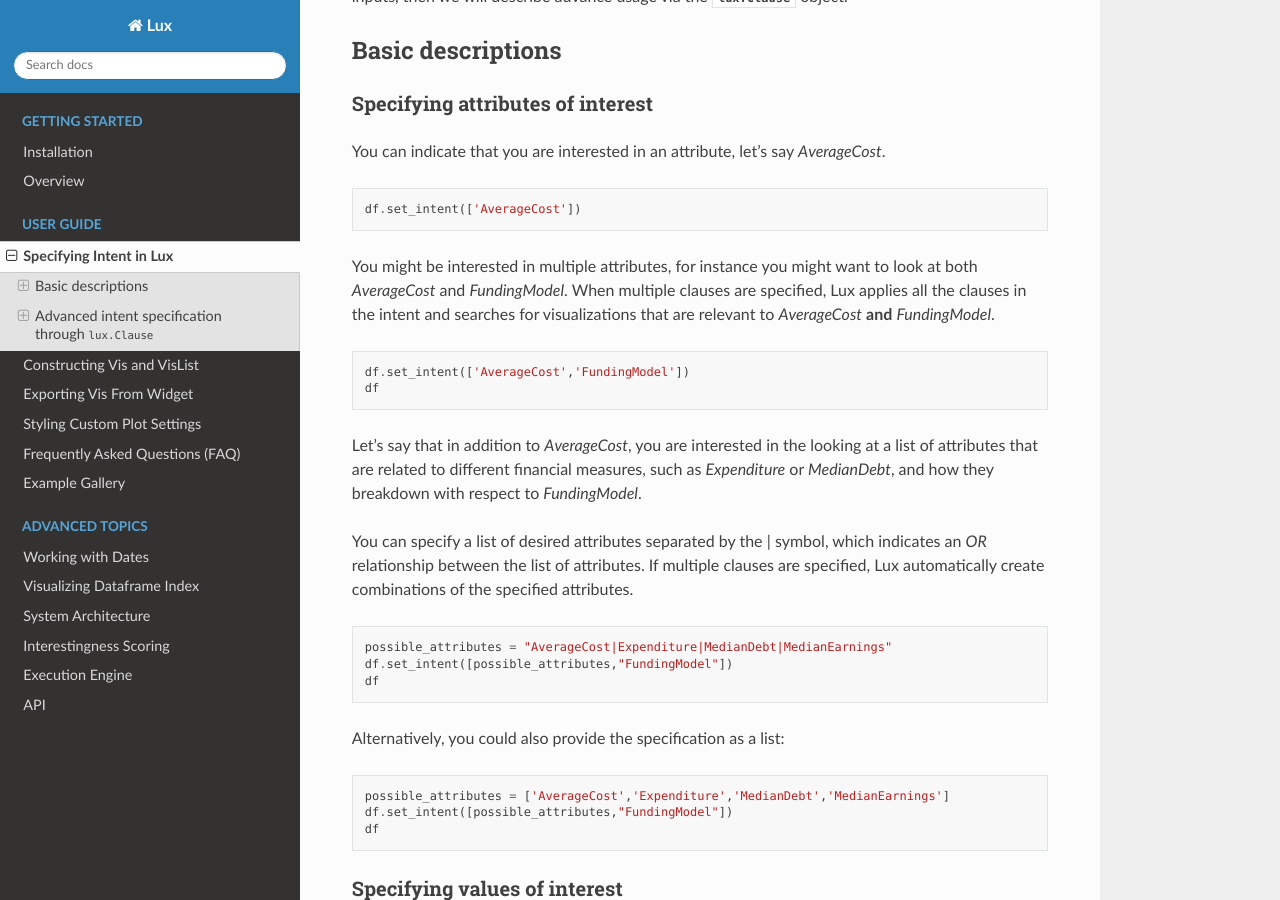
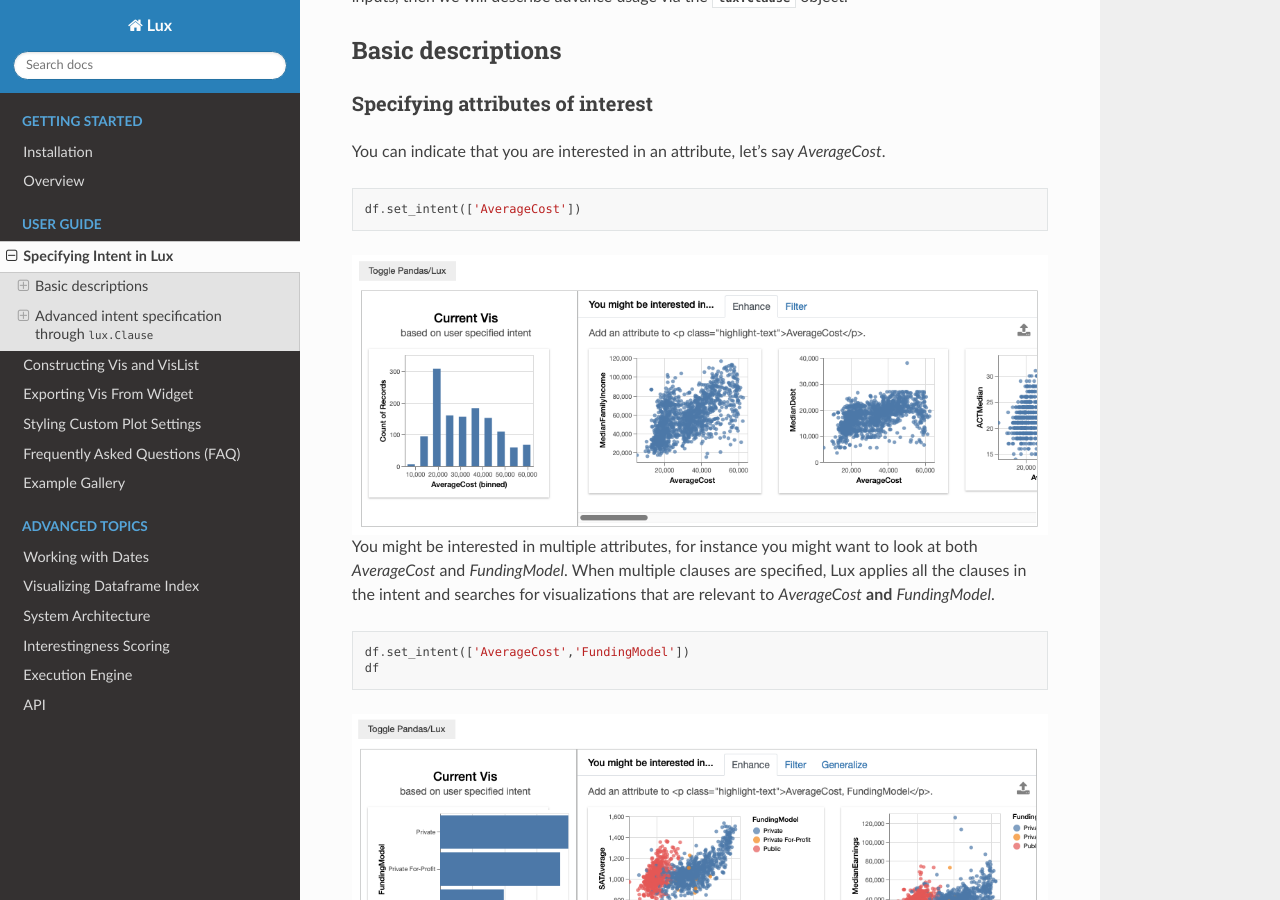
Before and after one commit to lux-org/lux, a Sphinx documentation site: the page built from doc/source/guide/intent.rst, in a window 1280 px wide and 900 px high, scrolled down 368 px. Built offline with Sphinx 7.4.7 and the Read the Docs theme 2.0.0, drawn with Linux system fonts in a browser that asks for light colours.

Commit message:
add some images for intent.rst

```diff
--- a/doc/source/guide/intent.rst
+++ b/doc/source/guide/intent.rst
@@ -18,7 +18,10 @@ You can indicate that you are interested in an attribute, let's say `AverageCost
 
     df.set_intent(['AverageCost'])
 
-.. TODO: Add Screenshot
+.. image:: ../img/intent-1.png
+  :width: 700
+  :align: center
+  :alt: add screenshot
 
 You might be interested in multiple attributes, for instance you might want to look at both `AverageCost` and `FundingModel`. When multiple clauses are specified, Lux applies all the clauses in the intent and searches for visualizations that are relevant to `AverageCost` **and** `FundingModel`.
 
@@ -27,7 +30,10 @@ You might be interested in multiple attributes, for instance you might want to l
     df.set_intent(['AverageCost','FundingModel'])
     df
 
-.. TODO: Add Screenshot
+.. image:: ../img/intent-2.png
+  :width: 700
+  :align: center
+  :alt: add screenshot
 
 Let's say that in addition to `AverageCost`, you are interested in the looking at a list of attributes that are related to different financial measures, such as `Expenditure` or `MedianDebt`, and how they breakdown with respect to `FundingModel`.
 
@@ -39,7 +45,10 @@ You can specify a list of desired attributes separated by the `|` symbol, which
     df.set_intent([possible_attributes,"FundingModel"])
     df
 
-.. TODO: Add Screenshot
+.. image:: ../img/intent-3.png
+  :width: 700
+  :align: center
+  :alt: add screenshot
 
 Alternatively, you could also provide the specification as a list:
 
@@ -49,7 +58,10 @@ Alternatively, you could also provide the specification as a list:
     df.set_intent([possible_attributes,"FundingModel"])
     df
 
-.. TODO: Add Screenshot
+.. image:: ../img/intent-4.png
+  :width: 700
+  :align: center
+  :alt: add screenshot
 
 Specifying values of interest
 ~~~~~~~~~~~~~~~~~~~~~~~~~~~~~
@@ -61,7 +73,10 @@ In Lux, you can also specify particular values corresponding to subsets of the d
     df.set_intent(["Region=New England"])
     df
 
-.. TODO: Add Screenshot
+.. image:: ../img/intent-5.png
+  :width: 700
+  :align: center
+  :alt: add screenshot
 
 You can also specify multiple values of interest using the same `|` notation that we saw earlier. For example, you might be comparing colleges in New England, Southeast, and Far West.
 
@@ -69,7 +84,10 @@ You can also specify multiple values of interest using the same `|` notation tha
 
     df.set_intent(["MedianDebt","Region=New England|Southeast|Far West"])
 
-.. TODO: Add Screenshot
+.. image:: ../img/intent-6.png
+  :width: 700
+  :align: center
+  :alt: add screenshot
 
 Note that since there are three different visualizations that is generated based on the intent, we only display these possible visualization, rather than the recommendations
 
```
Also changed, not shown: doc/source/img/intent-1.png (added), doc/source/img/intent-2.png (added), doc/source/img/intent-3.png (added), doc/source/img/intent-4.png (added), doc/source/img/intent-5.png (added), doc/source/img/intent-6.png (added), 1 other file.
